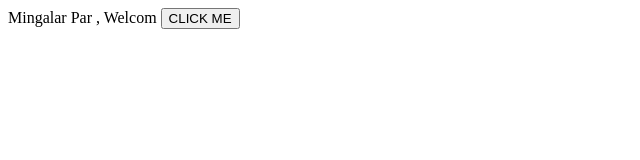
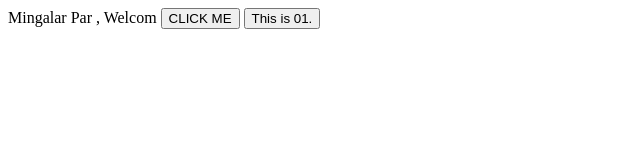
Before and after one commit to aungnyeinchanoo-mdy/git01, a plain HTML site: page index.html in a window 1280 px wide. Shown: the whole page, without its empty margins (0-640 px from the left). Drawn offline with Linux system fonts and the light colour scheme.

Commit message:
Update index.html
add button 01.

```diff
--- a/index.html
+++ b/index.html
@@ -12,4 +12,7 @@
     <button>
         CLICK ME
     </button>
+    <button>
+        This is 01.
+    </button>
 </html>
```
